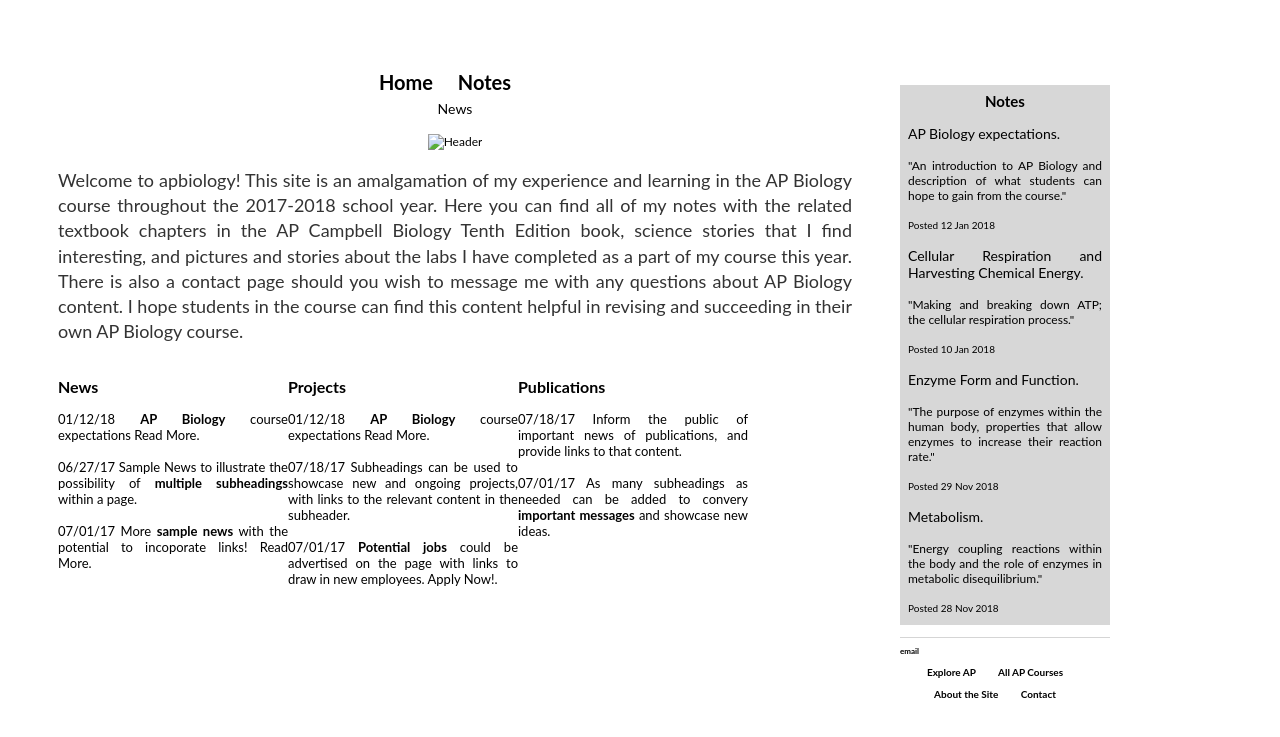
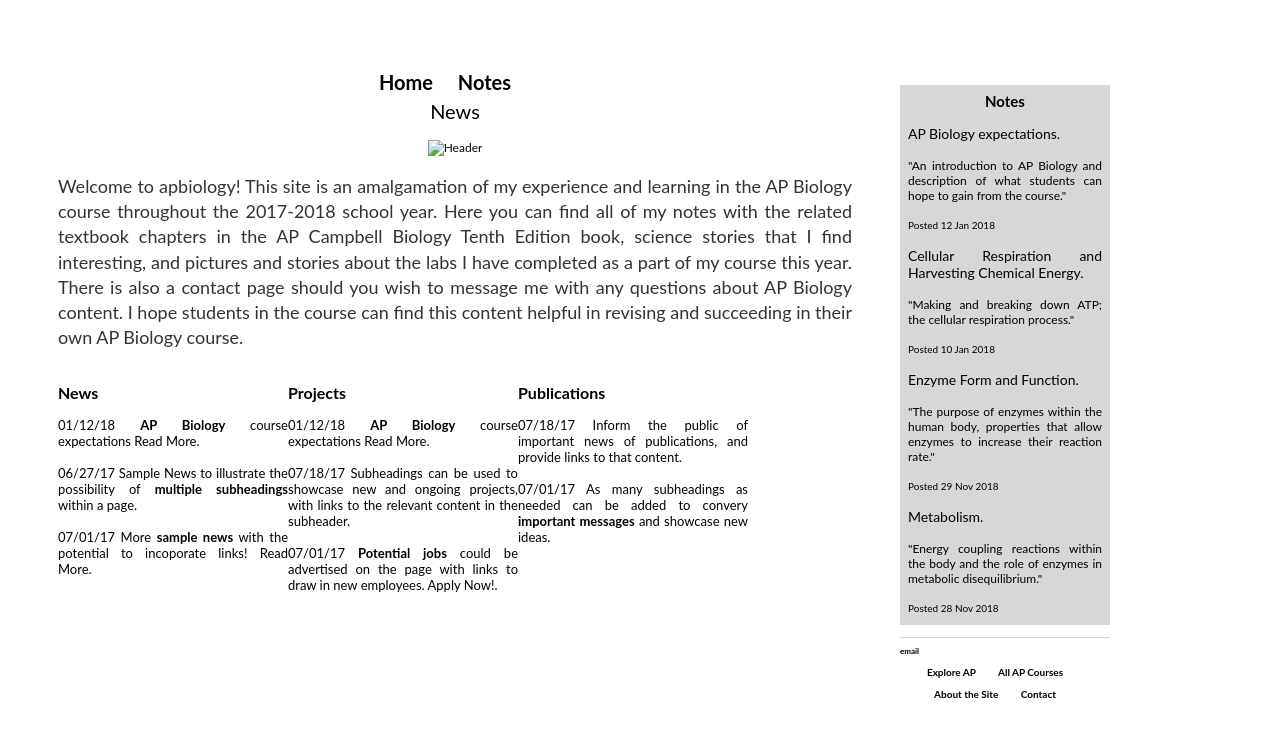
Before and after one commit to meganscarlett/meganscarlett.github.io, a Jekyll site: the page built from index.html, in a window 1280 px wide. Shown: the top 737 px of the page. Built offline with Jekyll 4.4.1, drawn with Linux system fonts in a browser that asks for light colours.

Commit message:
Update menu.css

```diff
--- a/css/menu.css
+++ b/css/menu.css
@@ -1,7 +1,7 @@
 
 /* Dropdown button */
 .dropdown .dropbtn {
-  font-size: 14px;
+  font-size: 20px;
   border: none;
   outline: none;
   padding: 5px 5px;
@@ -34,11 +34,6 @@
   text-align: center;
 }
 
-/* Add a grey background color to dropdown links on hover */
-.dropdown-content a:hover {
-  background-color: #9B9B9B;
-}
-
 /* Show the dropdown menu on hover */
 .dropdown:hover .dropdown-content {
   display: block;
```
